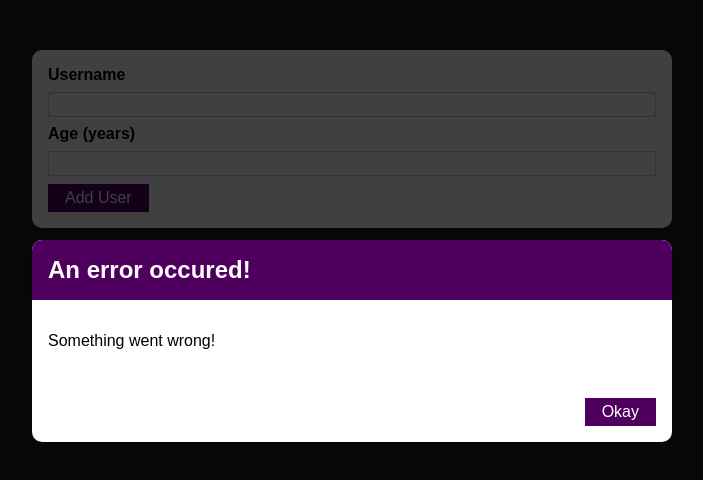
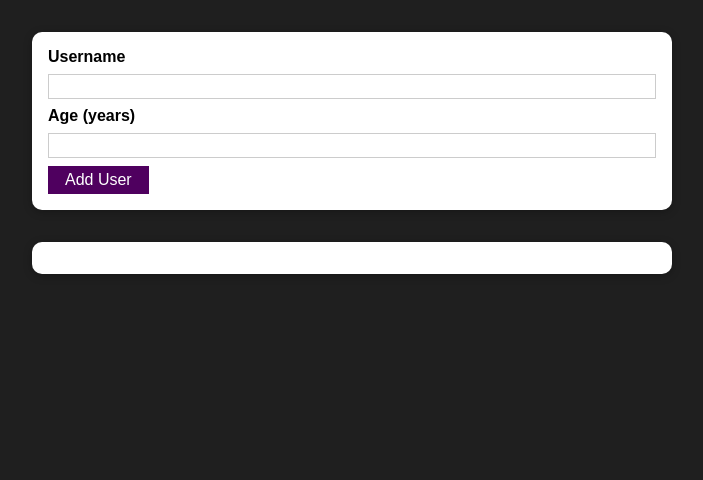
Before and after one commit to tol8901/form-input, a React (Create React App) app: page / in a window 1280 px wide. Shown: the top 480 px of the page, without its empty margins (288-991 px from the left). Built offline with nearby package versions, Linux system fonts and the light colour scheme.

Commit message:
[010] - Managing the Error State

```diff
--- a/src/components/UI/ErrorModal.js
+++ b/src/components/UI/ErrorModal.js
@@ -7,7 +7,7 @@
 const ErrorModal = (props) => {
   return (
     <div>
-        <div className={classes.backdrop}/>
+        <div className={classes.backdrop} onClick={props.onConfirm}/>
         <Card className={classes.modal}>
             <header className={classes.header}>
             <h2>{props.title}</h2>
@@ -16,7 +16,7 @@
             <p>{props.message}</p>
             </div>
             <footer className={classes.actions}>
-            <Button>Okay</Button>
+            <Button onClick={props.onConfirm}>Okay</Button>
             </footer>
         </Card>;
     </div>
--- a/src/components/Users/AddUser.js
+++ b/src/components/Users/AddUser.js
@@ -8,13 +8,22 @@
 const AddUser = (props) => {
   const [enteredUsername, setEnteredUsername] = useState("");
   const [enteredAge, setEnteredAge] = useState("");
+  const [error, setError] = useState();
 
   const addUserHandler = (event) => {
     event.preventDefault();
     if (enteredUsername.trim().length === 0 || enteredAge.trim().length === 0) {
+      setError({
+        title: 'Invalid input',
+        message: 'Please enter a valid name and age (non-empty values).',
+      });
       return;
     }
     if (+enteredAge < 1) {
+      setError({
+        title: 'Invalid age',
+        message: 'Please enter a valid age (> 0).',
+      });
       return;
     }
     props.onAddUser(enteredUsername, enteredAge);
@@ -30,9 +39,13 @@
     setEnteredAge(event.target.value);
   };
 
+  const errorHandler = () => {
+    setError(null);
+  };
+
   return (
     <div>
-      <ErrorModal title="An error occured!" message="Something went wrong!"/>
+      {error && <ErrorModal title={error.title} message={error.message} onConfirm={errorHandler}/>}
       <Card className={classes.input}>
         <form onSubmit={addUserHandler}>
           <label htmlFor="username">Username</label>
```
